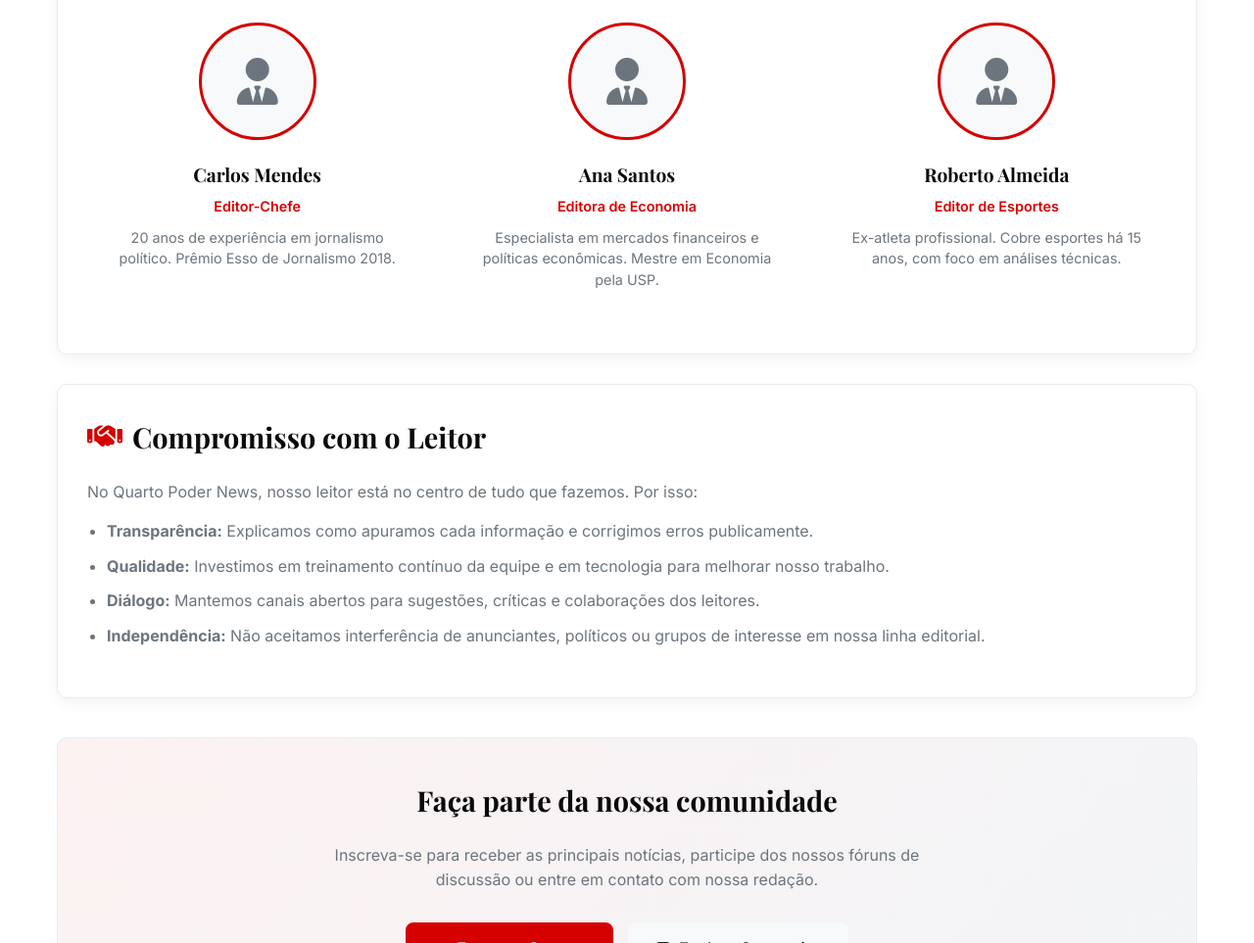
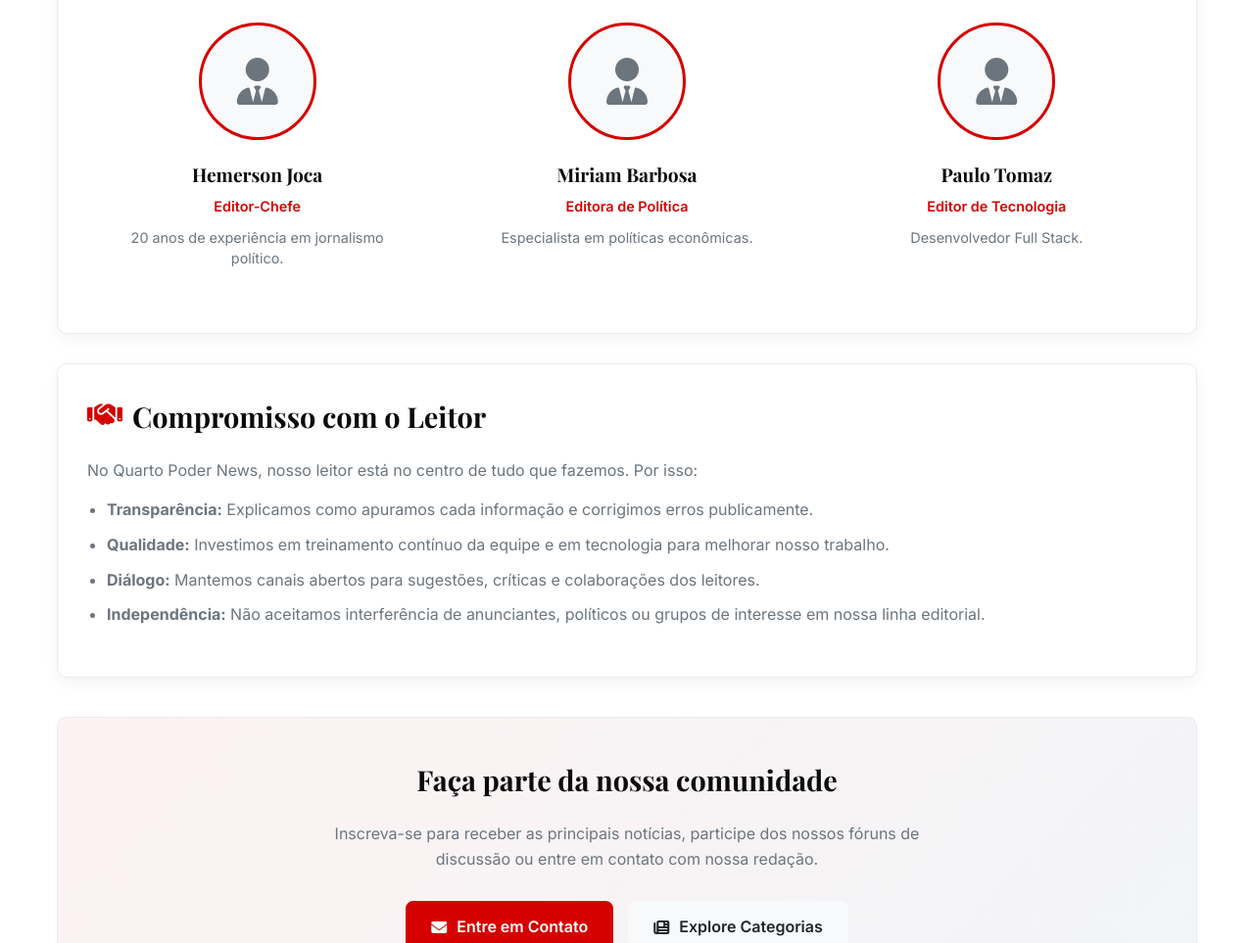
Before and after one commit to pauloryan091/quartopodernews, a plain HTML site: page sobre.html in a window 1280 px wide. Shown: the part 2821-3784 px from the top of the page at 98% size. Drawn offline with nearby package versions, Linux system fonts and the light colour scheme; no server answers.

Commit message:
Add files via upload

```diff
--- a/sobre.html
+++ b/sobre.html
@@ -412,23 +412,23 @@
         <div class="team-grid">
           <div class="team-member">
             <div class="member-photo"><i class="fas fa-user-tie"></i></div>
-            <h4>Carlos Mendes</h4>
+            <h4>Hemerson Joca</h4>
             <div class="role">Editor-Chefe</div>
-            <p>20 anos de experiência em jornalismo político. Prêmio Esso de Jornalismo 2018.</p>
+            <p>20 anos de experiência em jornalismo político.</p>
           </div>
 
           <div class="team-member">
             <div class="member-photo"><i class="fas fa-user-tie"></i></div>
-            <h4>Ana Santos</h4>
-            <div class="role">Editora de Economia</div>
-            <p>Especialista em mercados financeiros e políticas econômicas. Mestre em Economia pela USP.</p>
+            <h4>Miriam Barbosa</h4>
+            <div class="role">Editora de Política</div>
+            <p>Especialista em políticas econômicas.</p>
           </div>
 
           <div class="team-member">
             <div class="member-photo"><i class="fas fa-user-tie"></i></div>
-            <h4>Roberto Almeida</h4>
-            <div class="role">Editor de Esportes</div>
-            <p>Ex-atleta profissional. Cobre esportes há 15 anos, com foco em análises técnicas.</p>
+            <h4>Paulo Tomaz</h4>
+            <div class="role">Editor de Tecnologia</div>
+            <p>Desenvolvedor Full Stack.</p>
           </div>
         </div>
       </div>
```
